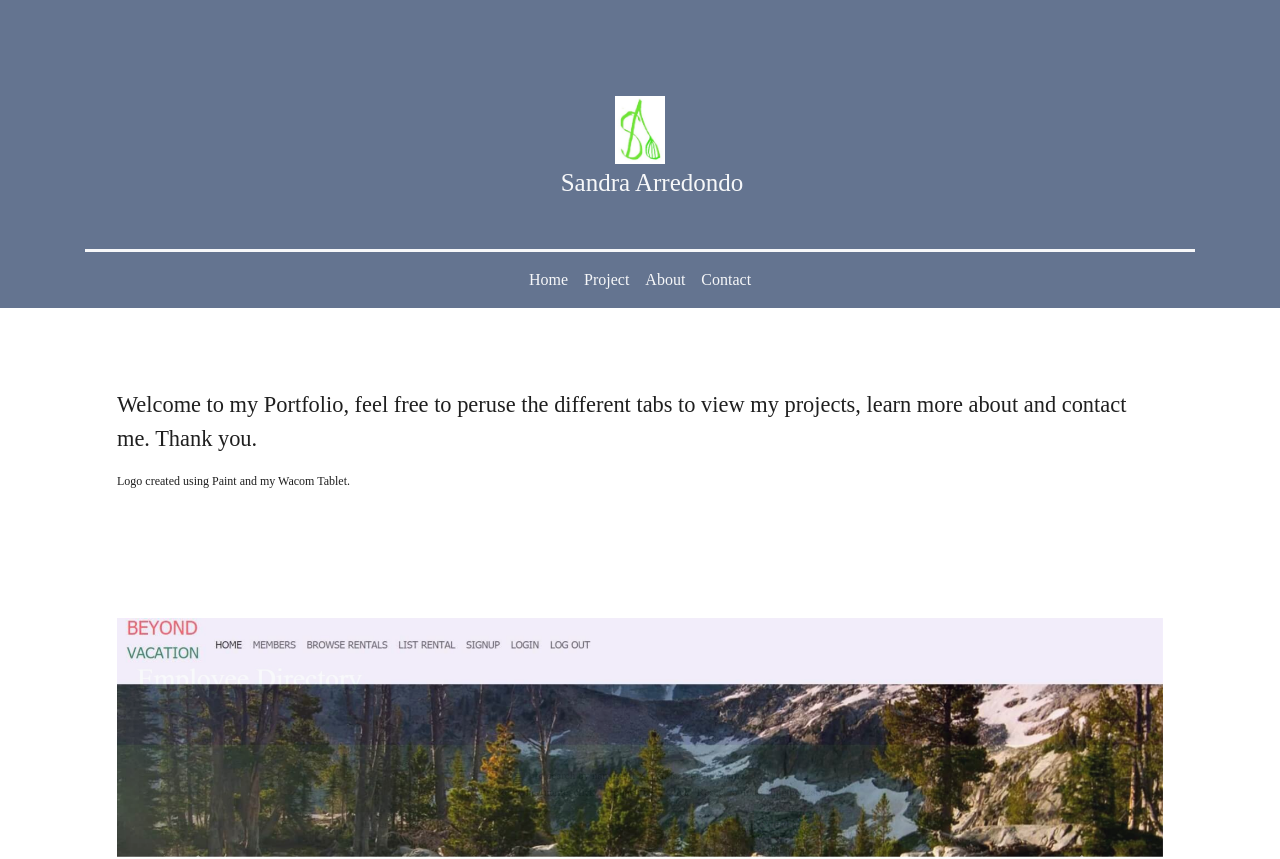
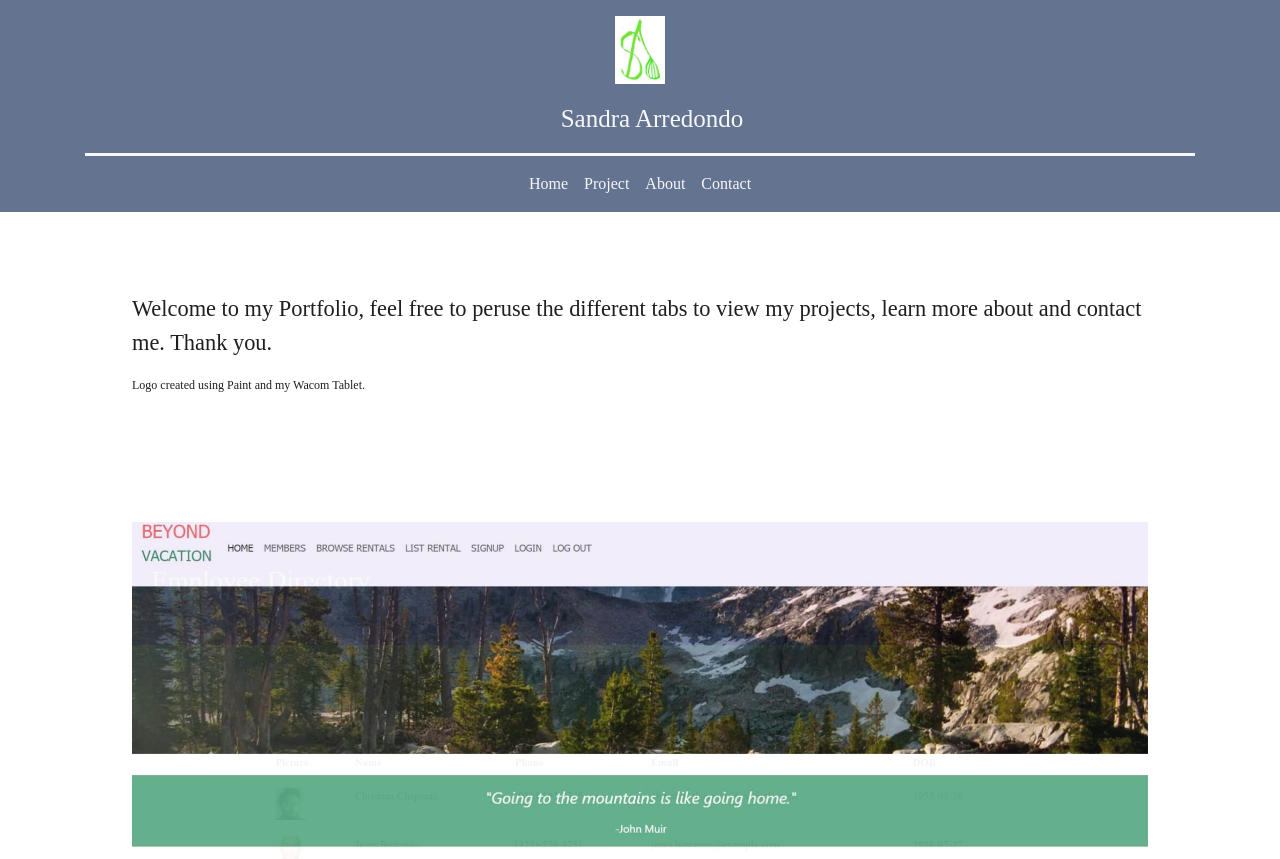
Before and after one commit to salpharre/Portfolio, a React (Create React App) app: page / in a window 1280 px wide. Shown: the top 859 px of the page. Built offline with nearby package versions, Linux system fonts and the light colour scheme.

Commit message:
styled header

```diff
--- a/src/App.js
+++ b/src/App.js
@@ -14,12 +14,14 @@ function App() {
     <Router>
       <div className="App">
         <Header />
+        <div className="container mb-5">
         <Switch>
           <Route exact path="/" component={Home} />
           <Route exact path="/project" component={Project} />
           <Route exact path="/about" component={About} />
           <Route exact path="/contact" component={Contact} />
         </Switch>
+        </div>
         <Footer />
       </div>
     </Router>
--- a/src/components/ContactMe/index.js
+++ b/src/components/ContactMe/index.js
@@ -14,7 +14,7 @@ function ContactMe(props) {
                             </div>
                             <div className="col-6">
                                 <a href="mailto:sandra.alpha2010@gmail.com" target="_blank" rel="noopener noreferrer">
-                                    <h2 className="text-break">sandra.alpha2010@gmail.com</h2>
+                                    <h2 className="text-wrap">sandra.alpha2010@gmail.com</h2>
                                 </a>
                             </div>
                         </div>
--- a/src/components/Header/index.js
+++ b/src/components/Header/index.js
@@ -6,15 +6,15 @@ import { Link } from "react-router-dom";
 function Header() {
     return (
         <div className="jumbotron jumbotron-fluid brand">
-            <div className="container">
-                <div className="row justify-content-center">
+            <div className="container headerContainer">
+                <div className="row rowImg justify-content-center">
                 <Link to="/">
                 <img src={logo} width="50" height="50" className="imgLogo img-fluid"
                     alt="SA initials">
                 </img>
                 </Link>
                 </div>
-                <div className="row justify-content-center">
+                <div className="row rowName justify-content-center">
                 <Link className="pl-4" to="/">
                     <p className="name">
                         Sandra Arredondo
--- a/src/components/Header/style.css
+++ b/src/components/Header/style.css
@@ -1,6 +1,10 @@
 .name {/*set color and size of name next to logo*/
     color: rgba(255, 255, 255, 0.945);
     font-size: 25px;
+}
+
+.headerContainer {
+    margin-top: 0;
 }
 
 .brand {/*jumbotron in header that holds the personal logo, name and navbar - removes margin on the bottom so the content under the header
@@ -9,6 +13,7 @@
     padding-bottom: 0;
     background-color: #647490;
     font-family: serif;
+    padding-top: 1rem;
 }
 
 a.nav-link, .namePort, .projectText {/*font color for navbar links, portoflio title word for portfolio html, text color for project
@@ -19,5 +24,9 @@ a.nav-link, .namePort, .projectText {/*font color for navbar links, portoflio ti
 nav {
     border-top: solid rgba(255, 255, 255, 0.945);
     border-bottom: none;
-    margin-top: 2rem;
+    margin-top: 0;
 }
+
+.rowImg{
+    margin-bottom: 1rem;
+}
--- a/src/components/ProjectCard/index.js
+++ b/src/components/ProjectCard/index.js
@@ -9,7 +9,7 @@ function ProjectCard(props) {
                 <img src={props.image} className="card-img img-fluid" alt={props.title}></img>
                 <div className="card-body">
                     <h5 className="card-title">{props.title}</h5>
-                    <p className="card-text">{props.description}</p>
+                    <p className="card-text text-wrap">{props.description}</p>
                     <p className="card-text"><small className="text-muted">
                         <a href={props.github} target="_blank" rel="noopener noreferrer" className="github">Github</a>
                     </small></p>
```
